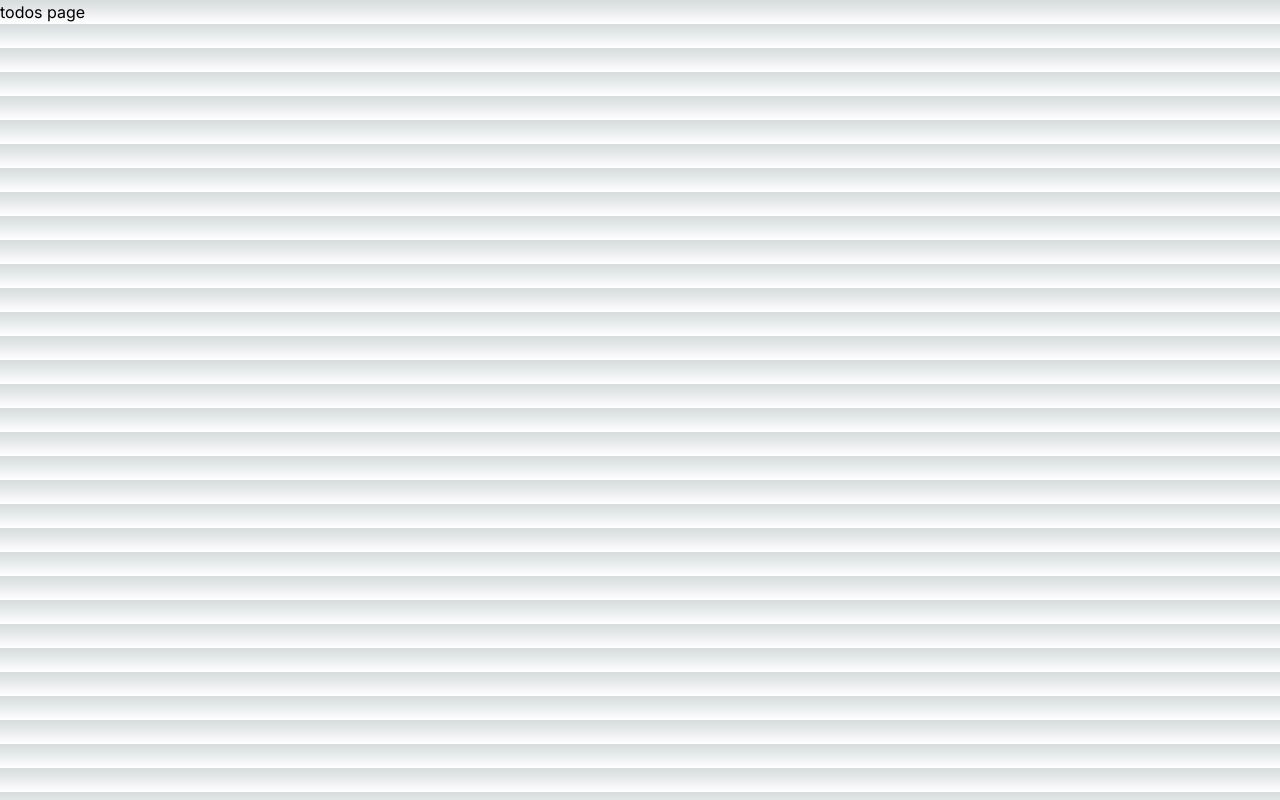
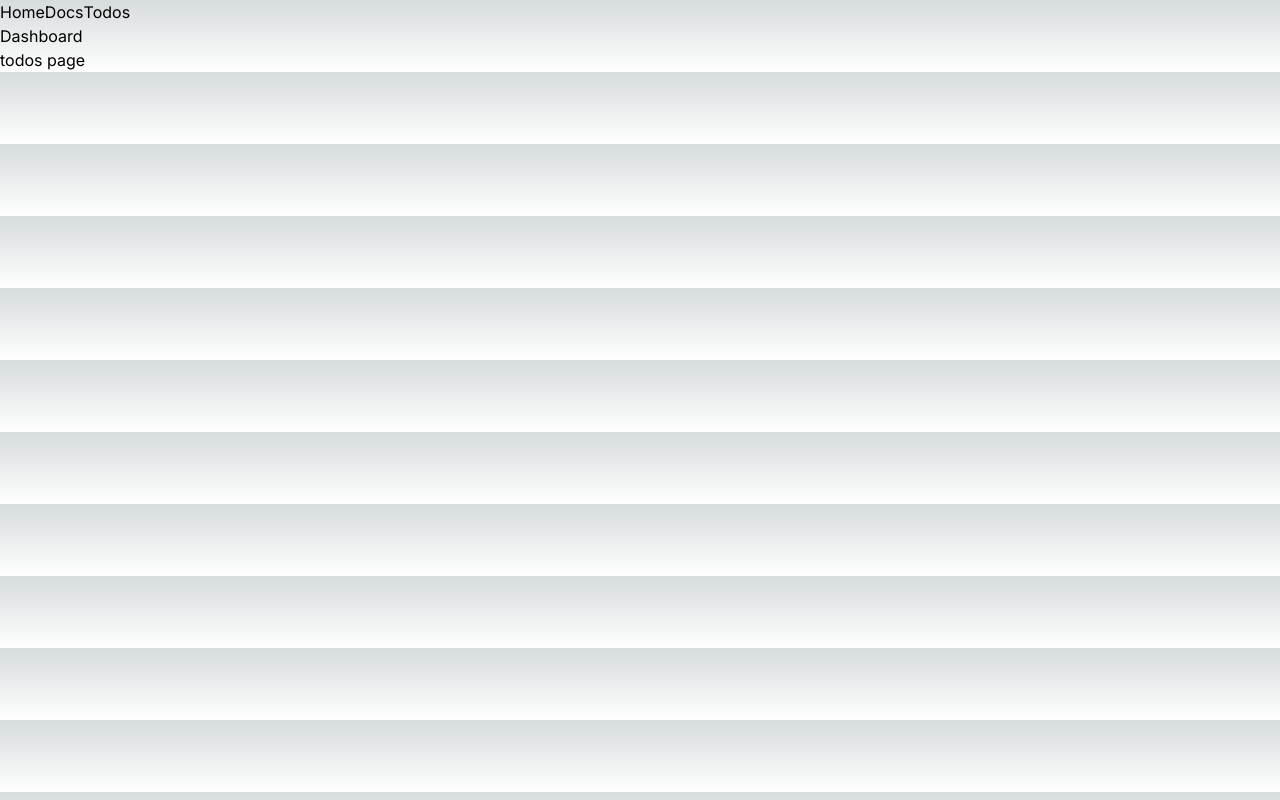
Before and after one commit to taciano-pacchialat/intro-nextjs-app, a Next.js app: page /todos in a window 1280 px wide. Built offline with nearby package versions, Linux system fonts and the light colour scheme.

Commit message:
various lessons completed

```diff
--- /dev/null
+++ b/app/(dashboard)/todos/layout.tsx
@@ -0,0 +1,10 @@
+const DashboardLayout = ({ children }) => {
+  return (
+    <div>
+      <h1>Dashboard</h1>
+      <div>{children}</div>
+    </div>
+  );
+};
+
+export default DashboardLayout;
--- a/app/layout.tsx
+++ b/app/layout.tsx
@@ -1,22 +1,42 @@
-import './globals.css'
-import type { Metadata } from 'next'
-import { Inter } from 'next/font/google'
+import "./globals.css";
+import Link from "next/link";
+import type { Metadata } from "next";
+import { Inter } from "next/font/google";
 
-const inter = Inter({ subsets: ['latin'] })
+const inter = Inter({ subsets: ["latin"] });
 
 export const metadata: Metadata = {
-  title: 'Create Next App',
-  description: 'Generated by create next app',
-}
+  title: "Create Next App",
+  description: "Generated by create next app",
+};
+
+const links = [
+  { href: "/", label: "Home" },
+  { href: "/docs", label: "Docs" },
+  { href: "/todos", label: "Todos" },
+];
 
 export default function RootLayout({
   children,
 }: {
-  children: React.ReactNode
+  children: React.ReactNode;
 }) {
   return (
     <html lang="en">
-      <body className={inter.className}>{children}</body>
+      <body className={inter.className}>
+        <header>
+          <nav>
+            <ul className="flex items-center">
+              {links.map((link) => (
+                <li key={link.href}>
+                  <Link href={link.href}>{link.label}</Link>
+                </li>
+              ))}
+            </ul>
+          </nav>
+        </header>
+        <div>{children}</div>
+      </body>
     </html>
-  )
+  );
 }
```
